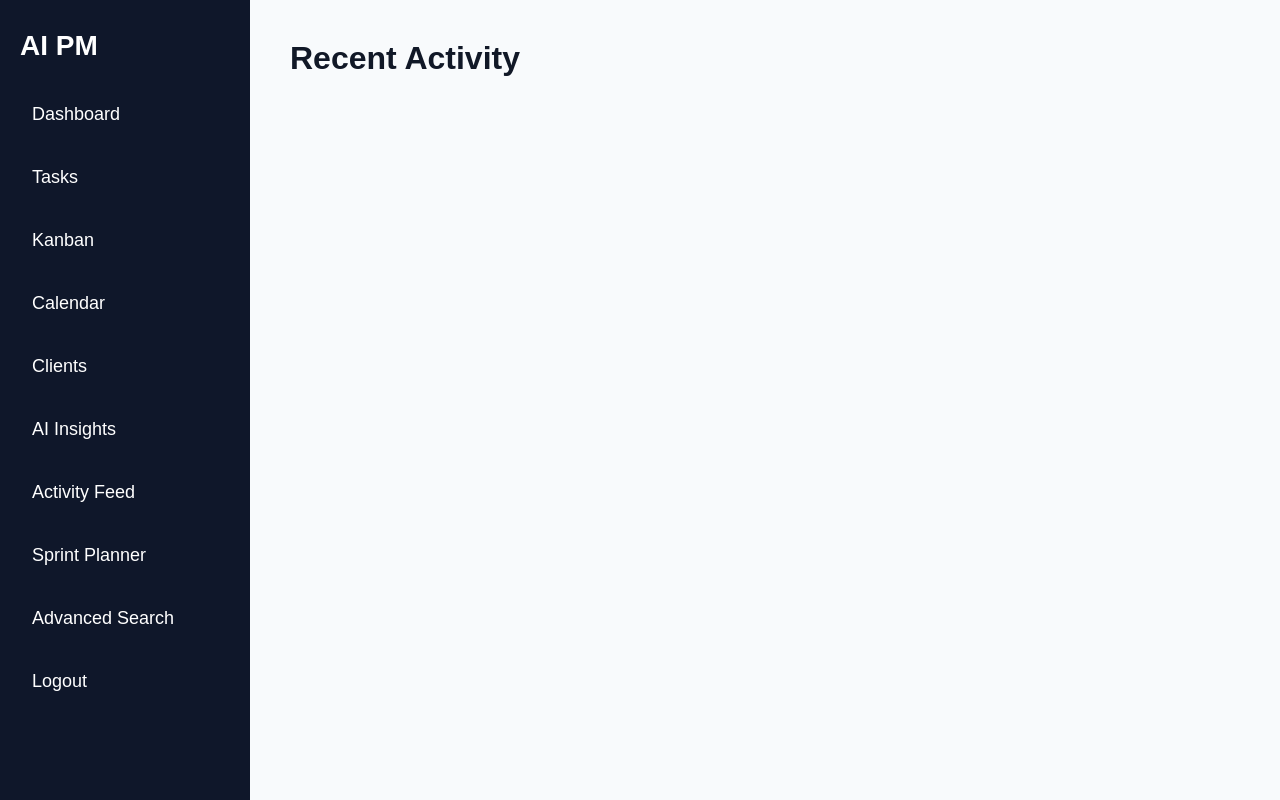
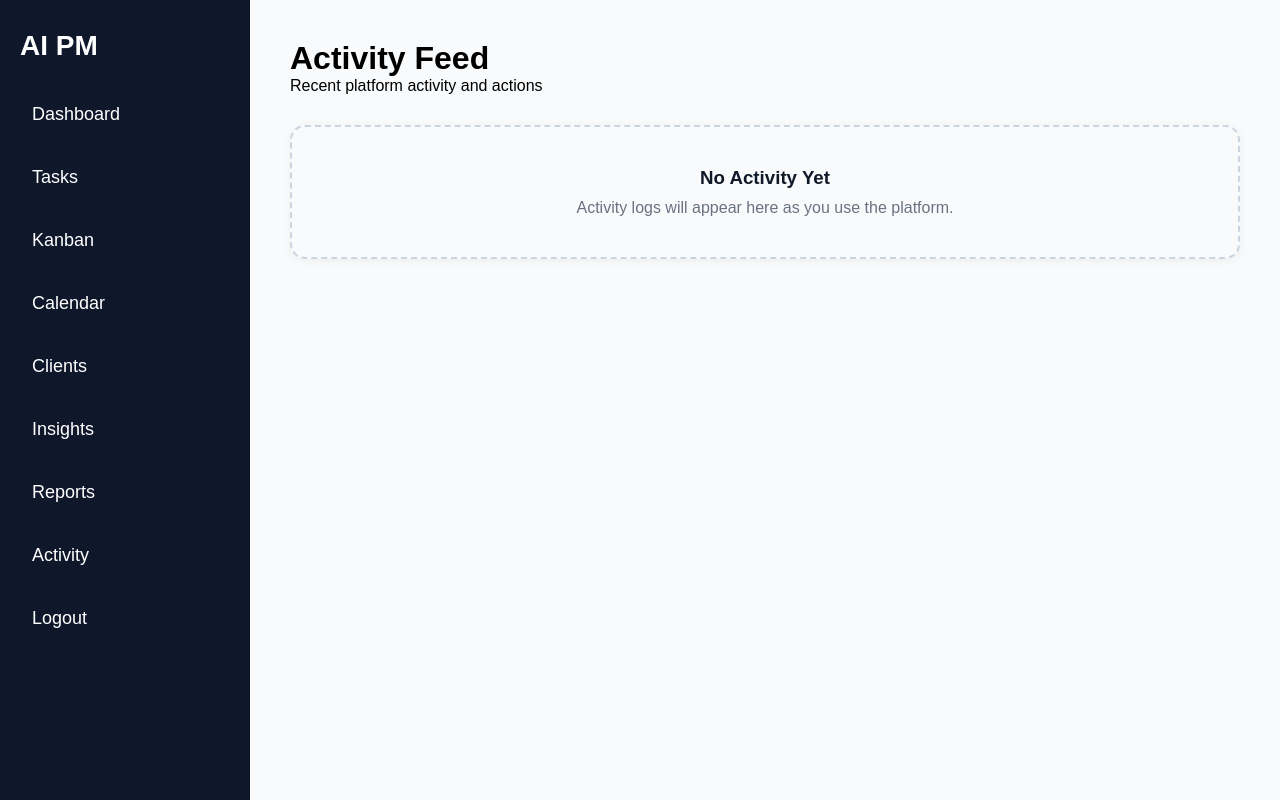
Before and after one commit to RollandOgis/AI_PM_Tracker, a Flask app: template templates/activity.html in a window 1280 px wide. Run offline with Flask 3, Linux system fonts and the light colour scheme; the template is opened without the code that fills it, so the values that code supplies are empty.

Commit message:
Fix activity feed and add client route

```diff
--- a/templates/activity.html
+++ b/templates/activity.html
@@ -10,42 +10,85 @@
 
 <body>
 
-<div class="container">
+<div class="layout">
 
     <div class="sidebar">
 
-        <h1>AI PM</h1>
+        <h2>AI PM</h2>
 
         <a href="/">Dashboard</a>
         <a href="/tasks">Tasks</a>
         <a href="/kanban">Kanban</a>
         <a href="/calendar">Calendar</a>
         <a href="/clients">Clients</a>
-        <a href="/insights">AI Insights</a>
-        <a href="/activity">Activity Feed</a>
-        <a href="/sprint-planner">Sprint Planner</a>
-        <a href="/advanced-search">Advanced Search</a>
+        <a href="/insights">Insights</a>
+        <a href="/report">Reports</a>
+        <a href="/activity">Activity</a>
         <a href="/logout">Logout</a>
 
     </div>
 
     <div class="main-content">
 
-        <div class="top-bar">
-            <h2>Recent Activity</h2>
-        </div>
+        <div class="dashboard-header">
 
-        {% for activity in activities %}
+            <div>
 
-            <div class="activity-card">
+                <h1>Activity Feed</h1>
 
-                <p>{{ activity["message"] }}</p>
-
-                <small>{{ activity["created_at"] }}</small>
+                <p class="dashboard-subtitle">
+                    Recent platform activity and actions
+                </p>
 
             </div>
 
-        {% endfor %}
+        </div>
+
+        {% if activities %}
+
+            <div class="projects-grid">
+
+                {% for activity in activities %}
+
+                    <div class="project-card">
+
+                        <div class="smart-insight">
+
+                            <strong>
+                                {{ activity["activity"] }}
+                            </strong>
+
+                        </div>
+
+                        <div class="budget-row">
+
+                            <span>Date</span>
+
+                            <strong>
+                                {{ activity["created_at"] }}
+                            </strong>
+
+                        </div>
+
+                    </div>
+
+                {% endfor %}
+
+            </div>
+
+        {% else %}
+
+            <div class="empty-box">
+
+                <h3>No Activity Yet</h3>
+
+                <p>
+                    Activity logs will appear here as you use the platform.
+                </p>
+
+            </div>
+
+        {% endif %}
 
     </div>
 
--- a/web_app.py
+++ b/web_app.py
@@ -1923,7 +1923,6 @@ def clients():
         clients=clients
     )
 
-
 @app.route("/add-client", methods=["GET", "POST"])
 def add_client():
 
@@ -1932,12 +1931,13 @@ def add_client():
 
     if request.method == "POST":
 
-        name = request.form["name"]
-        company = request.form["company"]
-        email = request.form["email"]
-        phone = request.form["phone"]
-        status = request.form["status"]
-        notes = request.form["notes"]
+        name = request.form.get("name", "")
+        company = request.form.get("company", "")
+        email = request.form.get("email", "")
+        phone = request.form.get("phone", "")
+        status = request.form.get("status", "Lead")
+        notes = request.form.get("notes", "")
+
         estimated_value = float(
             request.form.get("estimated_value", 0) or 0
         )
@@ -2090,6 +2090,28 @@ def delete_client(client_id):
 
     return redirect("/clients")
 
+@app.route("/activity")
+def activity():
+
+    if "user_id" not in session:
+        return redirect("/login")
+
+    conn = get_db_connection()
+
+    activities = conn.execute("""
+    SELECT *
+    FROM activity_logs
+    ORDER BY id DESC
+    LIMIT 50
+    """).fetchall()
+
+    conn.close()
+
+    return render_template(
+        "activity.html",
+        activities=activities
+    )
+
 
 if __name__ == "__main__":
     port = int(os.environ.get("PORT", 5000))
```
